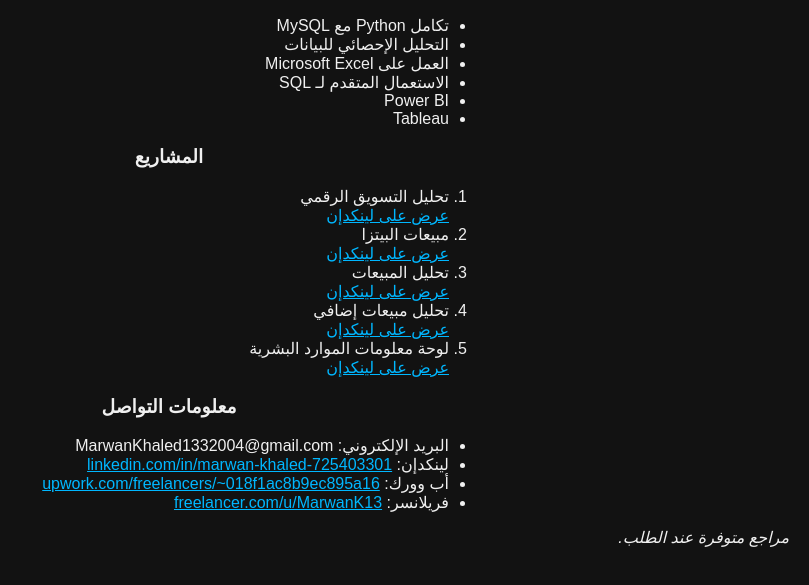
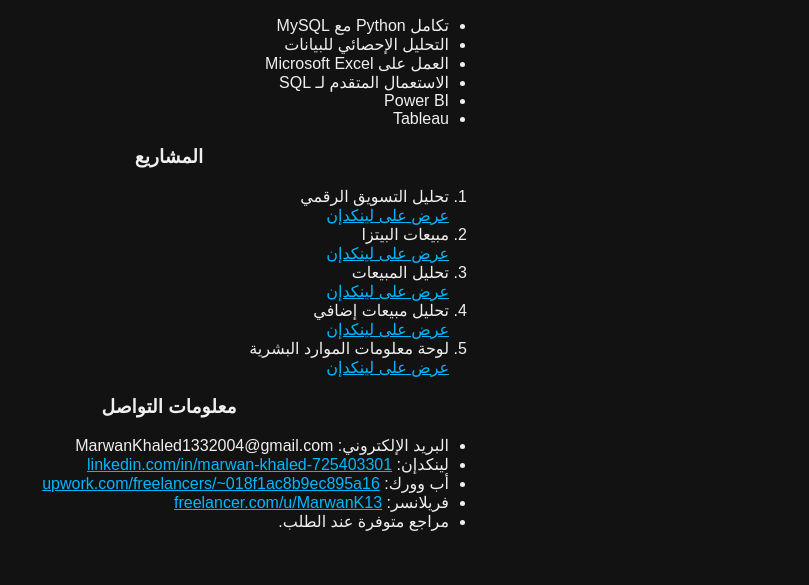
Before and after one commit to Marwan-Khaled13/Marwan-Khaled.github.io, a plain HTML site: page index-ar.html in a window 1280 px wide. Shown: the part 193-778 px from the top of the page, without its empty margins (471-1280 px from the left). Drawn offline with Linux system fonts and the light colour scheme.

Commit message:
Update index-ar.html

```diff
--- a/index-ar.html
+++ b/index-ar.html
@@ -63,8 +63,8 @@
       <li>لينكدإن: <a href="https://linkedin.com/in/marwan-khaled-725403301" target="_blank" rel="noopener noreferrer">linkedin.com/in/marwan-khaled-725403301</a></li>
       <li>أب وورك: <a href="https://www.upwork.com/freelancers/~018f1ac8b9ec895a16" target="_blank" rel="noopener noreferrer">upwork.com/freelancers/~018f1ac8b9ec895a16</a></li>
       <li>فريلانسر: <a href="https://freelancer.com/u/MarwanK13" target="_blank" rel="noopener noreferrer">freelancer.com/u/MarwanK13</a></li>
+      <li>مراجع متوفرة عند الطلب.</li>
     </ul>
-    <p><em>مراجع متوفرة عند الطلب.</em></p>
   </section>
 </body>
 </html>
```
